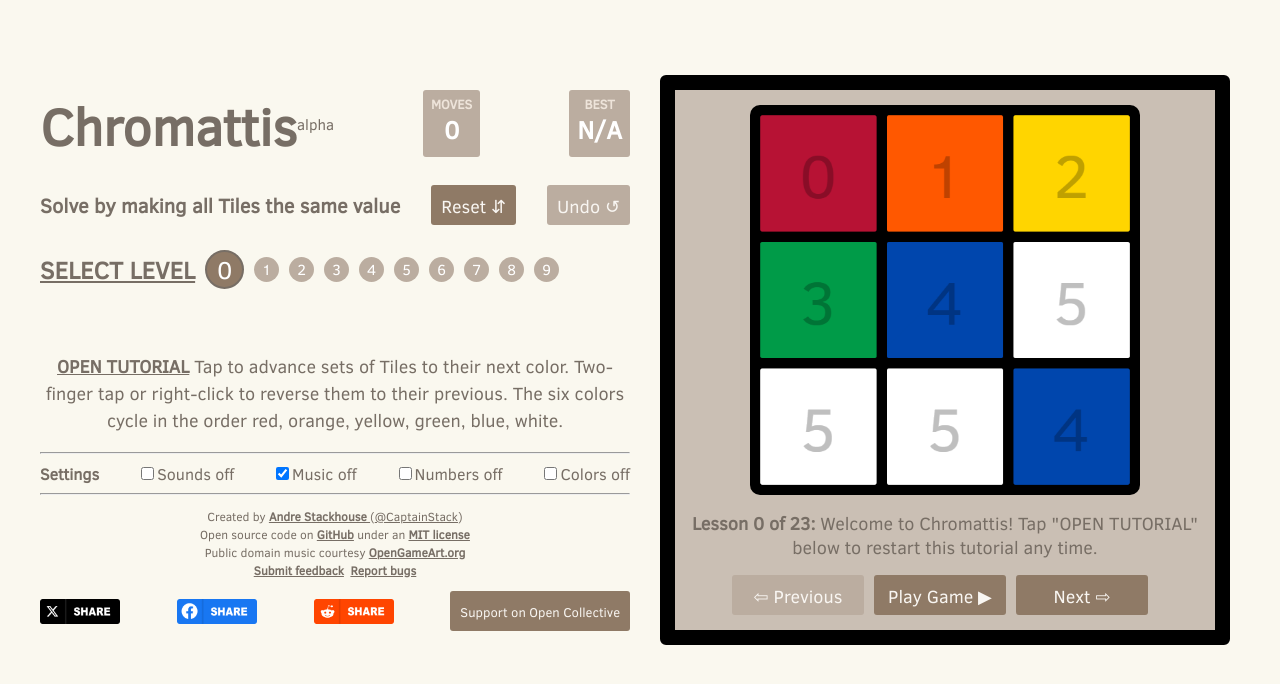
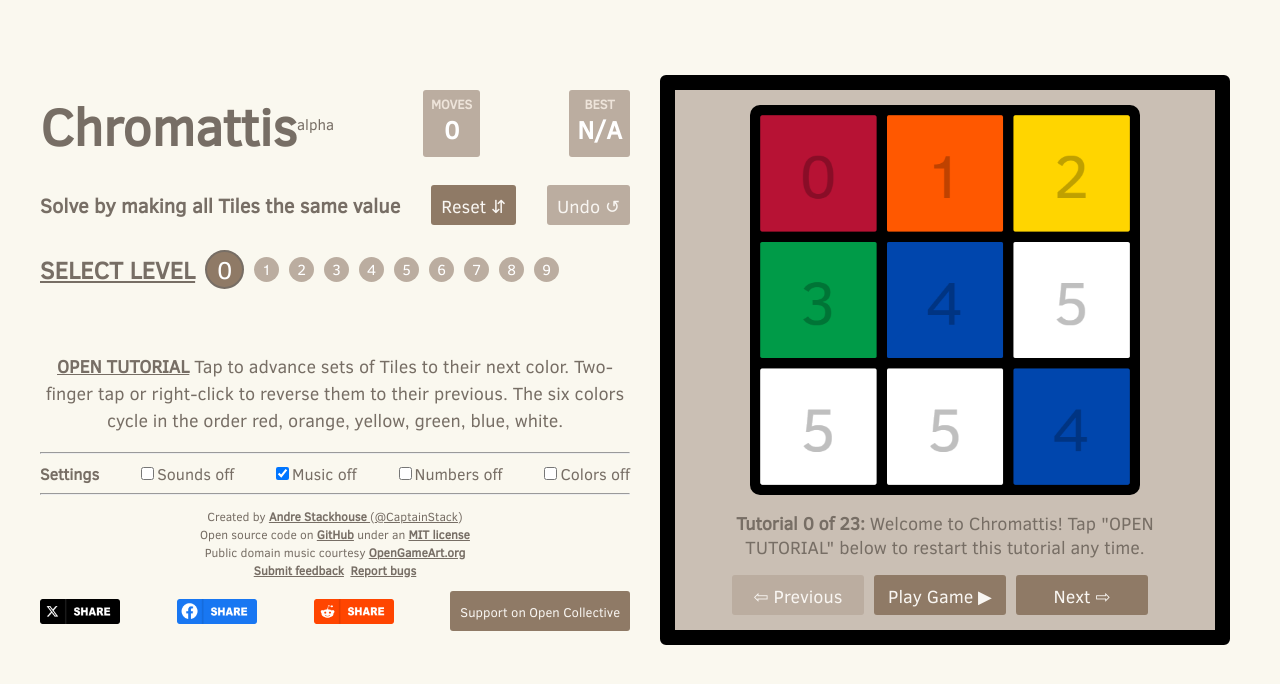
Before and after one commit to CaptainStack/chromattis, a React (Create React App) app: page / in a window 1280 px wide. Shown: the top 684 px of the page. Built offline with nearby package versions, Linux system fonts and the light colour scheme.

Commit message:
Revert text from Lesson to Tutorial for consistency

```diff
--- a/src/components/Tutorial.jsx
+++ b/src/components/Tutorial.jsx
@@ -7,7 +7,7 @@ export const Tutorial = ({show_tutorial, tutorial}) => {
   return(
     <div className='Tutorial' style={{ display: show_tutorial ? null : 'none' }}>
       <img src={`${process.env.PUBLIC_URL}/tutorials/${lesson.image}`} style={{width:'390px', height:'390px', marginBottom:'8px', borderRadius:'10px'}}/>
-      <span><strong>Lesson {tutorial.current_level_index} of {tutorial.levels.length - 1}:</strong> {lesson.text}</span>
+      <span><strong>Tutorial {tutorial.current_level_index} of {tutorial.levels.length - 1}:</strong> {lesson.text}</span>
       <div className='row' style={{marginTop:'8px'}}>
         <span className={`flat-button ${tutorial.current_level_index > 0 ? null : 'locked'}`} onClick={previousTutorialButtonClicked}><span>⇦ Previous</span></span>
         <span className='flat-button' onClick={tutorialButtonClicked}><span>Play Game ▶</span></span>
```
